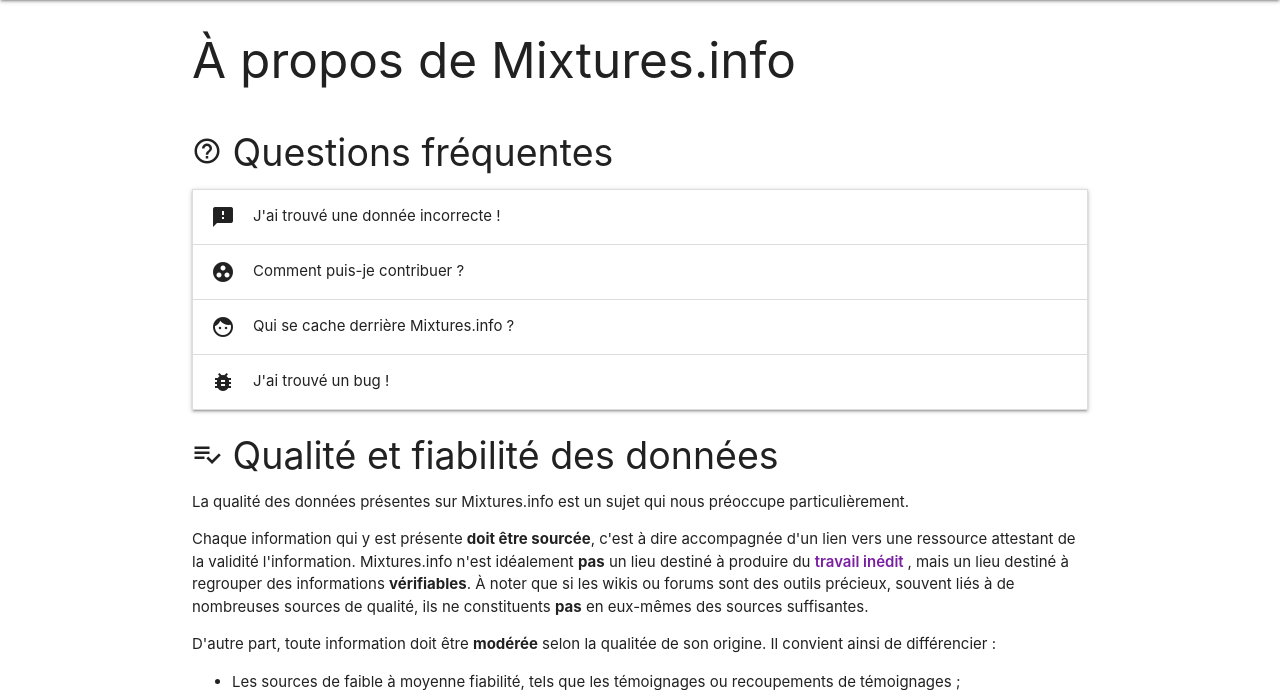
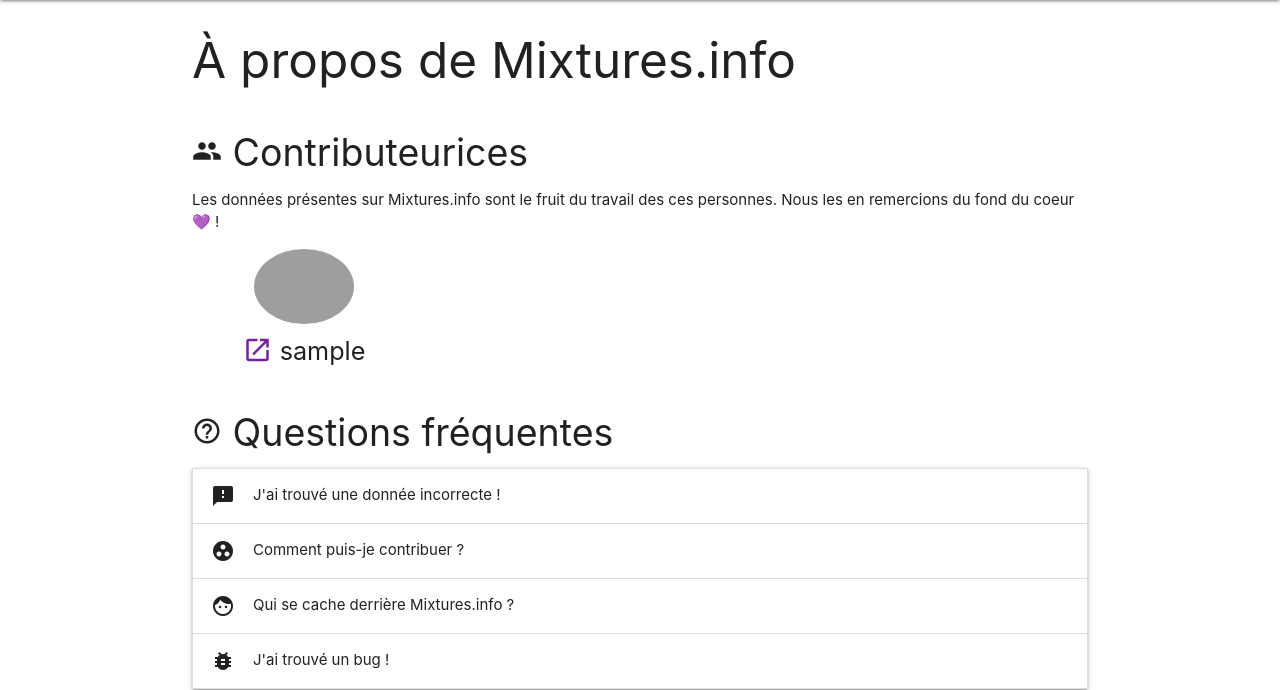
Before and after one commit to x-yzt/mixtures, a Django app: page /fr/about/ in a window 1280 px wide. Shown: the part 64-754 px from the top of the page. Run offline with Django 3.2, Linux system fonts and the light colour scheme; tables that the repository leaves empty hold one stand-in row (values such as "Sample post"); parts of the project's set-up code (start-up, migrations or seed data) failed here and were passed over; some libraries are stand-ins or nearby versions; grey boxes are pictures that could not be loaded.

Commit message:
add contributors to about page

```diff
--- a/drugcombinator/models.py
+++ b/drugcombinator/models.py
@@ -365,7 +365,7 @@ class Contributor(Model):
     def avatar_url(self):
         return get_libravatar_url(
             email=self.user.email,
-            https=True, size=100, default='identicon'
+            https=True, size=150, default='identicon'
         )
 
 
--- a/drugcombinator/templates/drugcombinator/about.html
+++ b/drugcombinator/templates/drugcombinator/about.html
@@ -13,6 +13,38 @@
   </div>
 
   <div class="row">
+    <h2>
+      <i class="material-icons small">group</i> Contributeurices
+    </h2>
+
+    <p>
+      Les données présentes sur Mixtures.info sont le fruit du travail des ces personnes. Nous les
+      en remercions du fond du coeur 💜 !
+    </p>
+
+    <div class="people row">
+      {% for contributor in contributors %}
+        <div class="col s6 m4 l3 center-align">
+          {% if contributor.page %}
+            <a href="{{ contributor.page }}" rel="external nofollow">
+          {% endif %}
+          <img
+            class="circle responsive-img" src="{{ contributor.avatar_url }}"
+            alt="Avatar de {{ contributor }}"
+          />
+          <p class="flow-text">
+            {% if contributor.page %}
+              <i class="material-icons small">open_in_new</i>
+            {% endif %}
+            {{ contributor }}
+          </p>
+          {% if contributor.page %}
+            </a>
+          {% endif %}
+        </div>
+      {% endfor %}
+    </div>
+
     <h2>
       <i class="material-icons small">help_outline</i> Questions fréquentes
     </h2>
--- a/drugcombinator/views.py
+++ b/drugcombinator/views.py
@@ -176,7 +176,10 @@ def docs(request):
 
 def about(request):
 
-    contributors = Contributor.objects.filter(display=True)
+    contributors = (Contributor.objects
+        .filter(display=True)
+        .order_by('user__username')
+    )
 
     return render(request, 'drugcombinator/about.html', locals())
 
--- a/static/mixtures/css/base.min.css
+++ b/static/mixtures/css/base.min.css
@@ -1 +1 @@
-.brand-logo img{margin:6px;height:44px}@media only screen and (min-width: 601px){.brand-logo img{height:52px}}.sidenav .logo{text-align:center}.sidenav .logo img{width:110px;margin:22px}body{display:flex;min-height:100vh;flex-direction:column}main{flex:1 0 auto}main>.container{max-width:960px}.btn{margin:2px 0}.multiple-select-dropdown li:first-of-type{display:none}.row.no-margin{margin:0}a,button[type=submit]{font-weight:600}a.btn{font-weight:inherit}p.flow-text i{position:relative;top:.3rem}h3 i,h5 i{position:relative;top:.16rem}pre{padding:0 4px;white-space:pre-wrap;border-radius:5px;background:#f5f5f5;border:1px solid #bdbdbd}.warning{color:#ff6d00}::selection{background:#ffb300;color:#000}
+.brand-logo img{margin:6px;height:44px}@media only screen and (min-width: 601px){.brand-logo img{height:52px}}.sidenav .logo{text-align:center}.sidenav .logo img{width:110px;margin:22px}body{display:flex;min-height:100vh;flex-direction:column}main{flex:1 0 auto}main>.container{max-width:960px}.btn{margin:2px 0}.multiple-select-dropdown li:first-of-type{display:none !important}.row.no-margin{margin:0}.people .col{margin-bottom:16px}.people img{max-width:100px;transition:all .2s}.people p{margin:unset}.people i{color:#7b1fa2}.people a{font-weight:inherit;color:inherit}.people a:hover img,.people a:focus img{filter:opacity(0.7)}a,button[type=submit]{font-weight:600}a.btn{font-weight:inherit}p.flow-text i{position:relative;top:.3rem}h3 i,h5 i{position:relative;top:.16rem}pre{padding:0 4px;white-space:pre-wrap;border-radius:5px;background:#f5f5f5;border:1px solid #bdbdbd}.warning{color:#ff6d00}::selection{background:#ffb300;color:#000}
--- a/static/mixtures/sass/base.scss
+++ b/static/mixtures/sass/base.scss
@@ -47,7 +47,7 @@ main > .container {
 }
 
 .multiple-select-dropdown li:first-of-type {
-  display: none;
+  display: none !important;
 }
 
 
@@ -55,6 +55,34 @@ main > .container {
 
 .row.no-margin {
   margin: 0;
+}
+
+
+/* People list component */
+
+.people {
+  .col {
+    margin-bottom: 16px;
+  }
+  img {
+    max-width: 100px;
+    transition: all .2s;
+  }
+  p {
+    margin: unset;
+  }
+  i {
+    color: $link-color;
+  }
+  a {
+    font-weight: inherit;
+    color: inherit;
+    &:hover, &:focus {
+      img {
+        filter: opacity(.7);
+      }
+    }
+  }
 }
 
 
```
